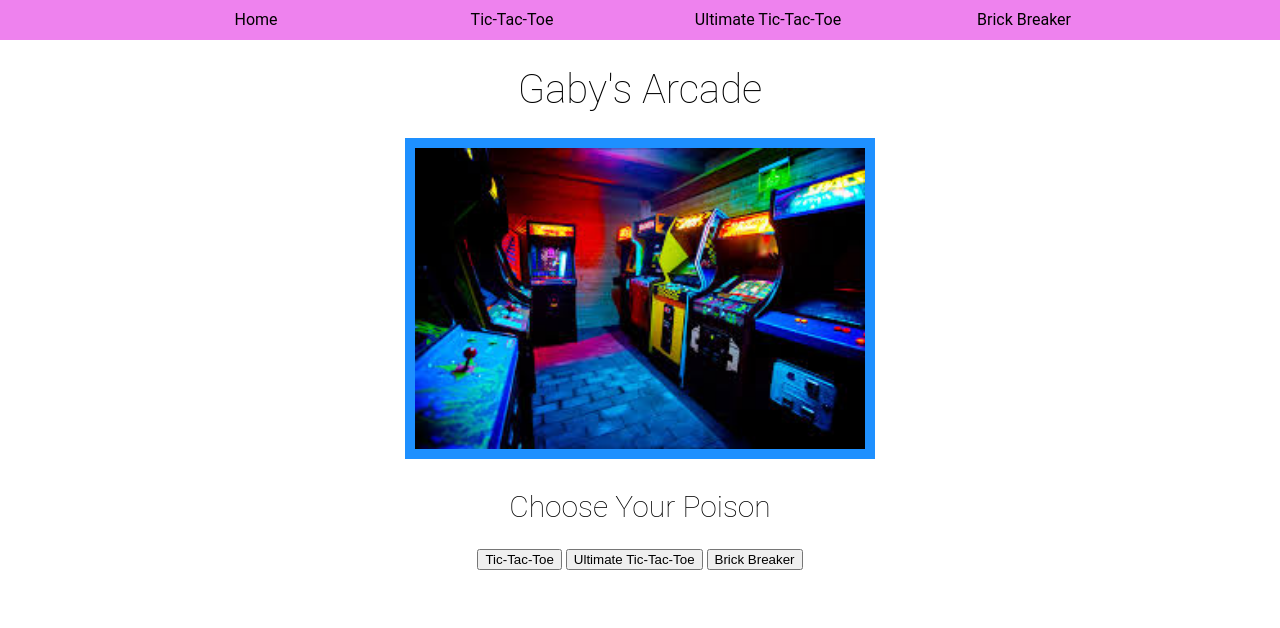
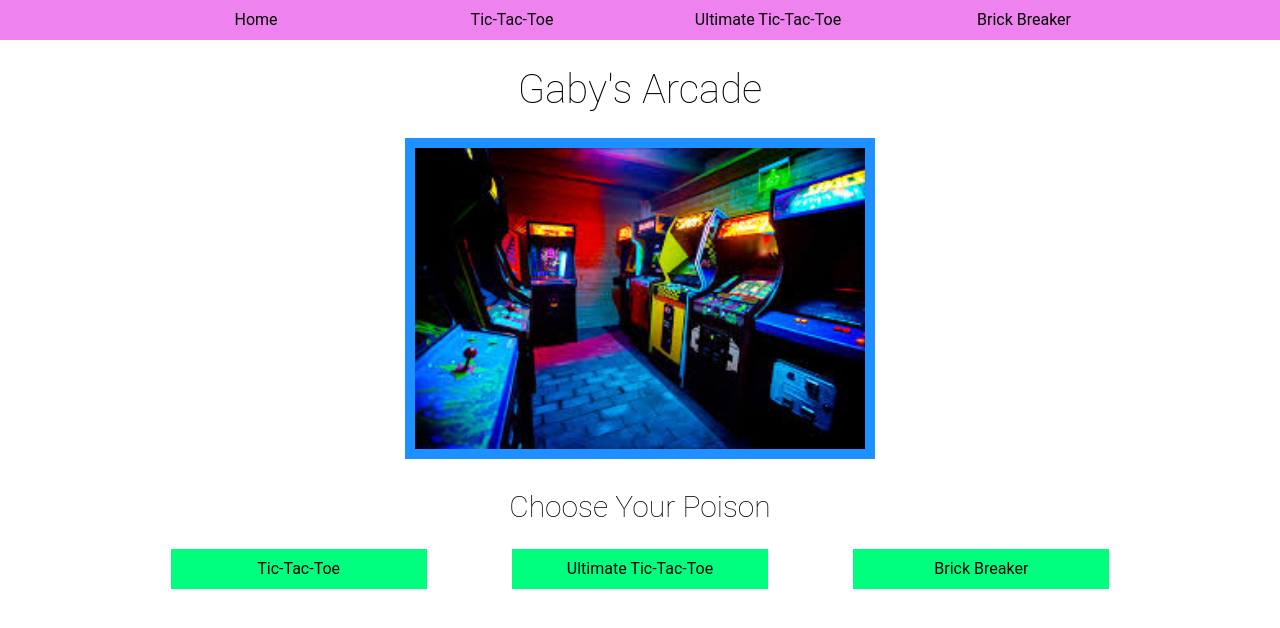
Before and after one commit to gweinerr/pset-9, a plain HTML site: page index.html in a window 1280 px wide. Drawn offline with Linux system fonts and the light colour scheme.

Commit message:
worked on styling

```diff
--- a/css/index.css
+++ b/css/index.css
@@ -62,7 +62,6 @@ h2 {
 .menu-link {
   color: black;
   text-decoration: none;
-
 }
 
 .link-wrapper a {
@@ -82,3 +81,45 @@ img {
   font-style: Georgia;
   text-decoration: bold;
 }
+
+.buttonttt {
+  color: black;
+  text-decoration: none;
+}
+
+.buttonbb {
+  color: black;
+  text-decoration: none;
+}
+
+.buttonu {
+  color: black;
+  text-decoration: none;
+}
+
+.playchoicebttn:hover { background-color: springgreen;}
+
+.playchoicebttn a {
+  width: 100%;
+}
+
+.playchoicebttn {
+  display: flex;
+  flex-direction: row;
+  align-items: center;
+  justify-content: space-between;
+  height: 40px;
+  line-height: 40px;
+  width: 25%;
+  background-color: springgreen;
+}
+
+#buttons {
+  width: 80%;
+  display: flex;
+  flex-direction: row;
+  align-items: center;
+  justify-content: space-around;
+
+  margin: 0 auto;
+}
--- a/index.html
+++ b/index.html
@@ -25,9 +25,9 @@
 	<img src="Images/arcade.jpg" alt="Arcade" height="301px" width="450px">
 	<h2 id="choice">Choose Your Poison</h2>
 <div id="buttons">
-	<button id="ttt" href="index.html">Tic-Tac-Toe</button>
-	<button id="uttt" href="tictactoe.html">Ultimate Tic-Tac-Toe</button>
-	<button id="bb" href="brickbreaker.html">Brick Breaker</button>
+	<div class="playchoicebttn"><a class="buttonttt" href="tictactoe.html">Tic-Tac-Toe</a></div>
+	<div class="playchoicebttn"><a class="buttonu" href="ultimate.html">Ultimate Tic-Tac-Toe</a></div>
+	<div class="playchoicebttn"><a class="buttonbb" href="brickbreaker.html">Brick Breaker</a></div>
 </div>
  </body>
 
```
Also changed, not shown: Images/tttpic.png (added).
